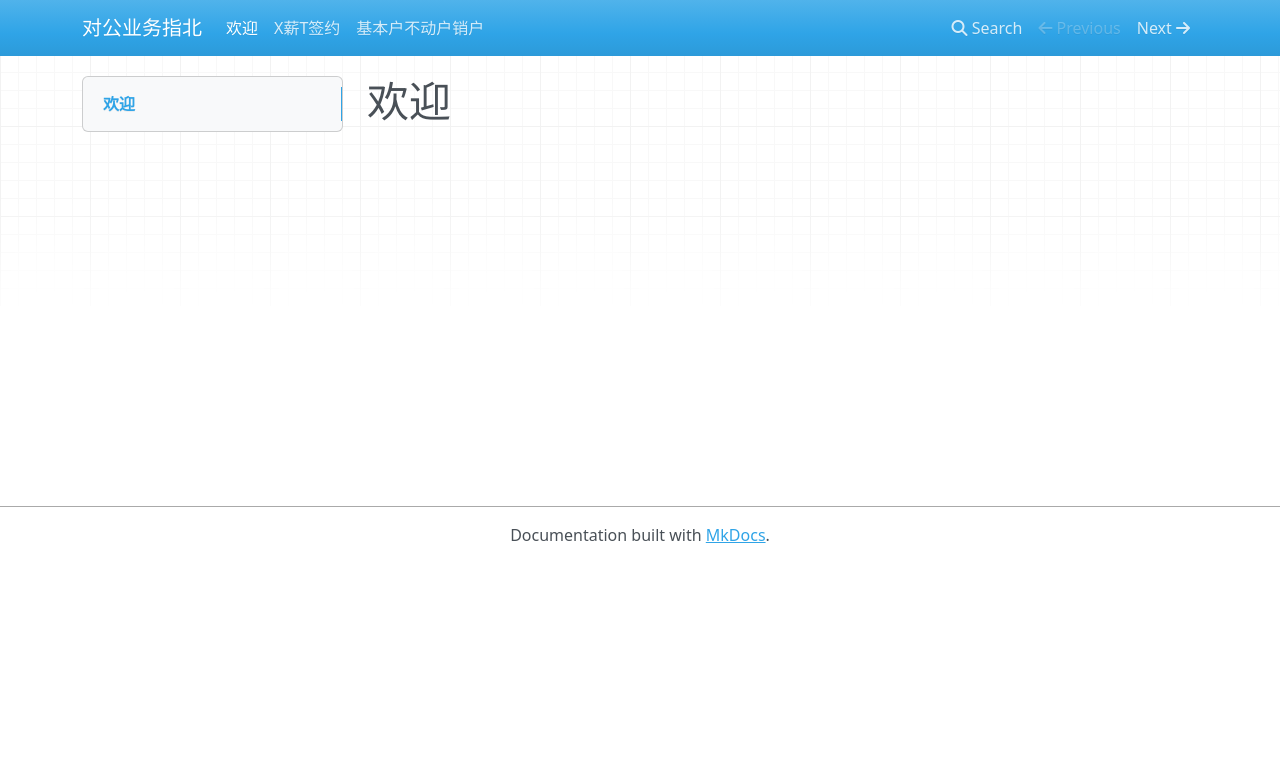
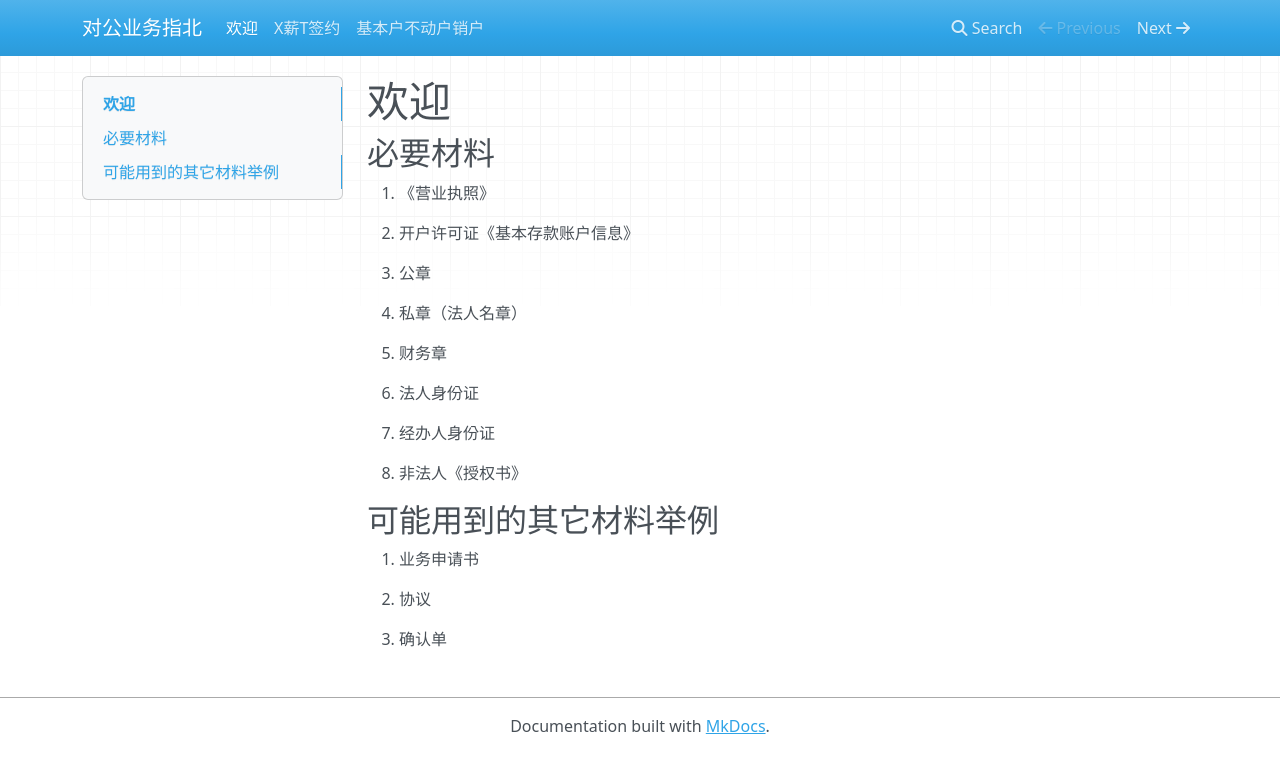
Before and after one commit to sakurafisch/fi, an MkDocs documentation site: the page built from docs/README.md, in a window 1280 px wide. Shown: the top 773 px of the page. Built offline with MkDocs 1.6.1, drawn with Linux system fonts in a browser that asks for light colours; nearby versions of some CDN libraries.

Commit message:
通用材料

```diff
--- a/docs/README.md
+++ b/docs/README.md
@@ -1 +1,27 @@
 # 欢迎
+
+## 必要材料
+
+1. 《营业执照》
+
+2. 开户许可证《基本存款账户信息》
+
+3. 公章
+
+4. 私章（法人名章）
+
+5. 财务章
+
+6. 法人身份证
+
+7. 经办人身份证
+
+8. 非法人《授权书》
+
+## 可能用到的其它材料举例
+
+1. 业务申请书
+
+2. 协议
+
+3. 确认单
```
